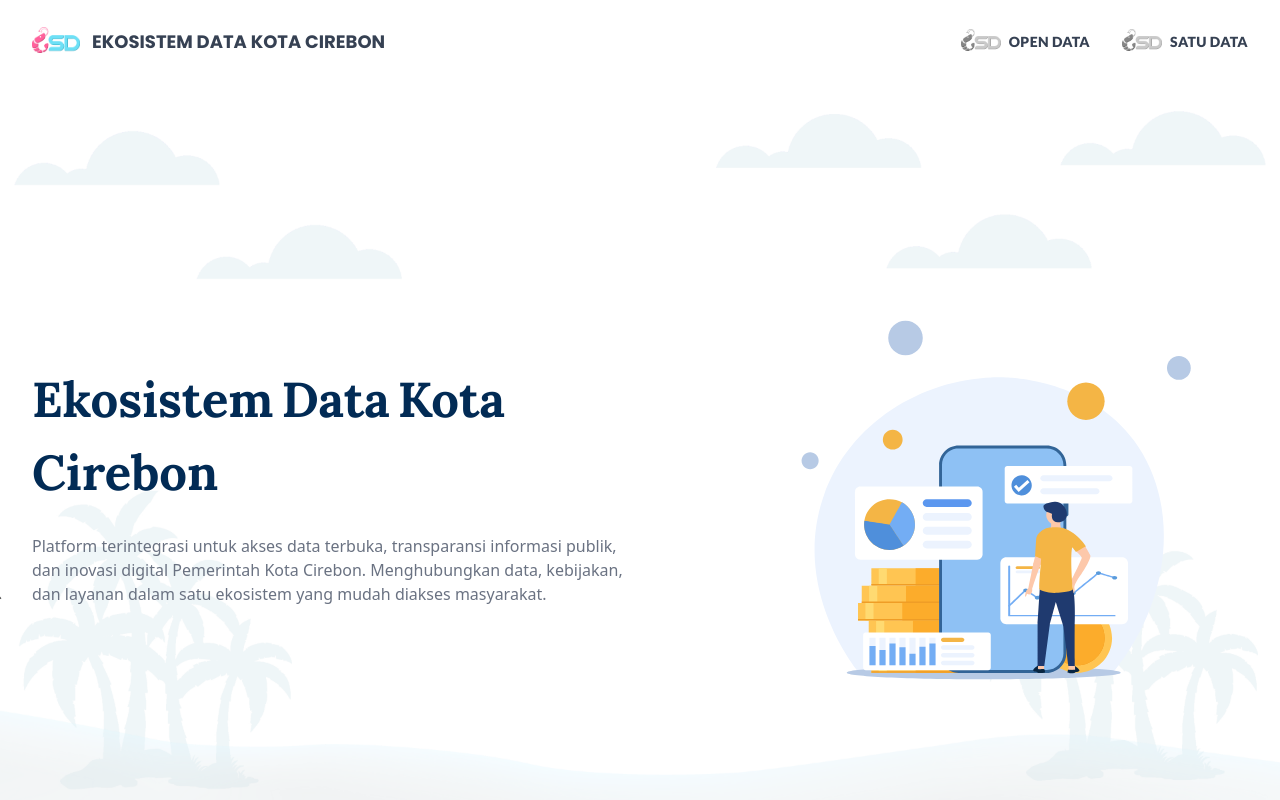
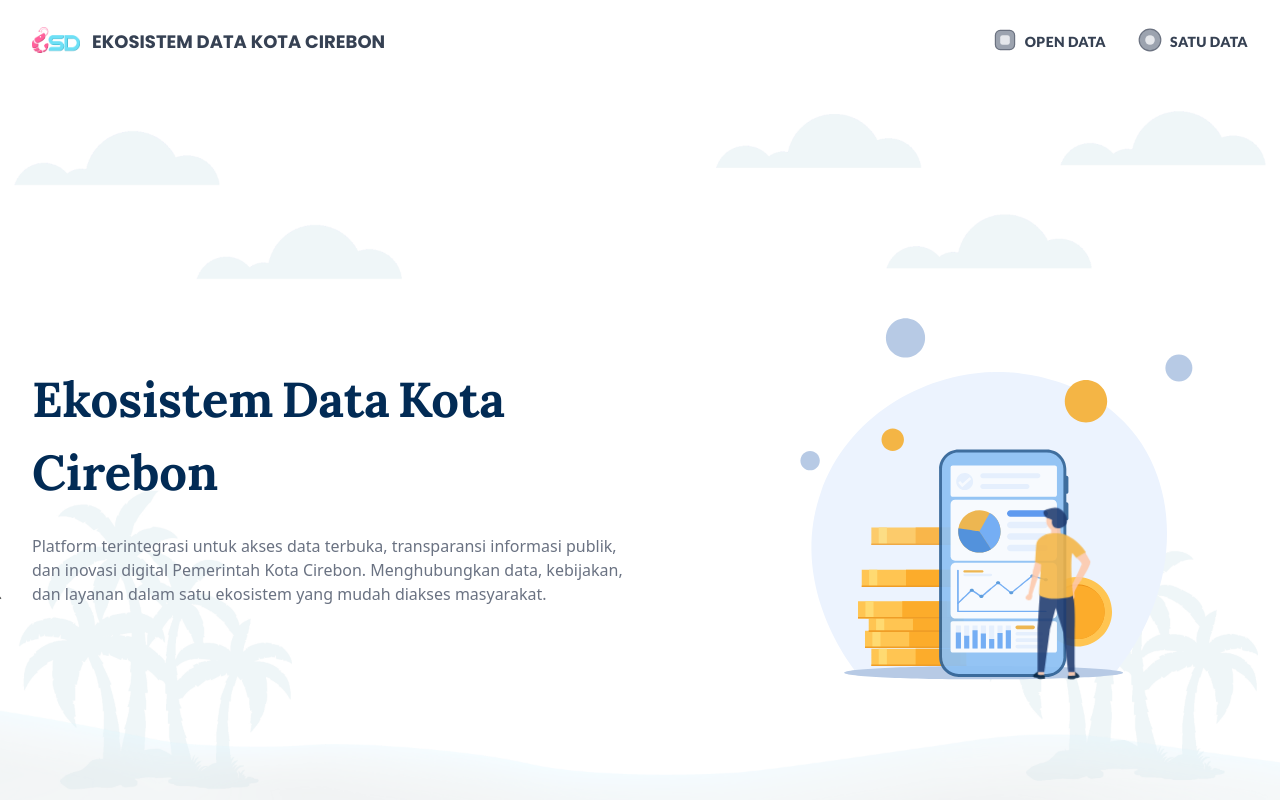
Before and after one commit to yunusffz/landing-page-cirebonkota, a Next.js app: page / in a window 1280 px wide. Shown: the top 800 px of the page. Built offline with nearby package versions, Linux system fonts and the light colour scheme; no server answers.

Commit message:
fix: add state active menu navbar

```diff
--- a/app/page.tsx
+++ b/app/page.tsx
@@ -1,11 +1,13 @@
 import HeroSection from '@/components/sections/hero-section';
 import OpenDataSection from '@/components/sections/open-data-section';
+import SatuDataSection from '@/components/sections/satu-data-section';
 
 export default function Home() {
   return (
     <div className="min-h-screen">
       <HeroSection />
       <OpenDataSection />
+      <SatuDataSection />
     </div>
   );
 }
--- a/components/navbar.tsx
+++ b/components/navbar.tsx
@@ -12,14 +12,124 @@ interface NavbarProps {
 export function Navbar({ className }: NavbarProps) {
   const [isScrolled, setIsScrolled] = React.useState(false);
   const [isMobileMenuOpen, setIsMobileMenuOpen] = React.useState(false);
+  const [activeSection, setActiveSection] = React.useState<string>('');
 
   React.useEffect(() => {
     const handleScroll = () => {
       setIsScrolled(window.scrollY > 10);
+
+      // Fallback scroll-based section detection
+      const openDataSection = document.getElementById('open-data');
+      const satuDataSection = document.getElementById('satu-data');
+
+      // If we're at the very top (hero section), clear active section
+      if (window.scrollY < 50) {
+        setActiveSection('');
+        return;
+      }
+
+      if (openDataSection && satuDataSection) {
+        const openDataRect = openDataSection.getBoundingClientRect();
+        const satuDataRect = satuDataSection.getBoundingClientRect();
+
+        // Check which section is more visible - only activate if section is significantly in view
+        const openDataVisible =
+          openDataRect.top < window.innerHeight * 0.3 &&
+          openDataRect.bottom > window.innerHeight * 0.3;
+        const satuDataVisible =
+          satuDataRect.top < window.innerHeight * 0.3 &&
+          satuDataRect.bottom > window.innerHeight * 0.3;
+
+        if (satuDataVisible) {
+          setActiveSection('satu-data');
+        } else if (openDataVisible) {
+          setActiveSection('open-data');
+        } else {
+          // If neither section is significantly visible, clear active section
+          setActiveSection('');
+        }
+      }
     };
 
     window.addEventListener('scroll', handleScroll);
     return () => window.removeEventListener('scroll', handleScroll);
+  }, []);
+
+  // Intersection Observer for active section detection
+  React.useEffect(() => {
+    const observerOptions = {
+      root: null,
+      rootMargin: '-10% 0px -10% 0px',
+      threshold: 0.5,
+    };
+
+    const observerCallback = (entries: IntersectionObserverEntry[]) => {
+      let hasIntersectingSection = false;
+
+      entries.forEach(entry => {
+        if (entry.isIntersecting) {
+          const sectionId = entry.target.id;
+          console.log('Active section:', sectionId); // Debug log
+          setActiveSection(sectionId);
+          hasIntersectingSection = true;
+        }
+      });
+
+      // If no section is intersecting and we're near the top, clear active section
+      if (!hasIntersectingSection && window.scrollY < 100) {
+        setActiveSection('');
+      }
+    };
+
+    const observer = new IntersectionObserver(
+      observerCallback,
+      observerOptions
+    );
+
+    // Use MutationObserver to watch for when sections are added
+    const mutationObserver = new MutationObserver(() => {
+      const openDataSection = document.getElementById('open-data');
+      const satuDataSection = document.getElementById('satu-data');
+
+      if (openDataSection && !openDataSection.hasAttribute('data-observed')) {
+        observer.observe(openDataSection);
+        openDataSection.setAttribute('data-observed', 'true');
+        console.log('Open Data section observed');
+      }
+
+      if (satuDataSection && !satuDataSection.hasAttribute('data-observed')) {
+        observer.observe(satuDataSection);
+        satuDataSection.setAttribute('data-observed', 'true');
+        console.log('Satu Data section observed');
+      }
+    });
+
+    // Start observing the document body for changes
+    mutationObserver.observe(document.body, {
+      childList: true,
+      subtree: true,
+    });
+
+    // Also try immediately
+    const openDataSection = document.getElementById('open-data');
+    const satuDataSection = document.getElementById('satu-data');
+
+    if (openDataSection) {
+      observer.observe(openDataSection);
+      openDataSection.setAttribute('data-observed', 'true');
+    }
+    if (satuDataSection) {
+      observer.observe(satuDataSection);
+      satuDataSection.setAttribute('data-observed', 'true');
+    }
+
+    return () => {
+      mutationObserver.disconnect();
+      const openDataSection = document.getElementById('open-data');
+      const satuDataSection = document.getElementById('satu-data');
+      if (openDataSection) observer.unobserve(openDataSection);
+      if (satuDataSection) observer.unobserve(satuDataSection);
+    };
   }, []);
 
   return (
@@ -54,26 +164,75 @@ export function Navbar({ className }: NavbarProps) {
           <div className="hidden lg:flex items-center space-x-8 font-extrabold">
             <Link
               href="#open-data"
-              className="flex items-center space-x-2 text-gray-700 hover:text-blue-600 transition-colors duration-200 font-lato text-sm uppercase tracking-wide"
+              className={cn(
+                'flex items-center space-x-2 transition-colors duration-200 font-lato text-sm uppercase tracking-wide',
+                activeSection === 'open-data'
+                  ? 'text-blue-600'
+                  : 'text-gray-700 hover:text-blue-600'
+              )}
             >
-              <Image
-                src="/logo-gray.png"
-                alt="Open Data"
-                width={40}
-                height={40}
-              />
+              <svg
+                width={24}
+                height={24}
+                viewBox="0 0 40 40"
+                className="cursor-pointer transition-colors duration-200"
+              >
+                <rect
+                  x="4"
+                  y="4"
+                  width="32"
+                  height="32"
+                  rx="8"
+                  fill={activeSection === 'open-data' ? '#1976D2' : '#9ca3af'}
+                  stroke={activeSection === 'open-data' ? '#1d4ed8' : '#6b7280'}
+                  strokeWidth="2"
+                  className="transition-colors duration-200"
+                />
+                <rect
+                  x="12"
+                  y="12"
+                  width="16"
+                  height="16"
+                  rx="4"
+                  fill={activeSection === 'open-data' ? '#ffffff' : '#e5e7eb'}
+                  className="transition-colors duration-200"
+                />
+              </svg>
+
               <span className="mt-1">Open Data</span>
             </Link>
             <Link
               href="#satu-data"
-              className="flex items-center space-x-2 text-gray-700 hover:text-blue-600 transition-colors duration-200 font-lato text-sm uppercase tracking-wide"
+              className={cn(
+                'flex items-center space-x-2 transition-colors duration-200 font-lato text-sm uppercase tracking-wide',
+                activeSection === 'satu-data'
+                  ? 'text-blue-600'
+                  : 'text-gray-700 hover:text-blue-600'
+              )}
             >
-              <Image
-                src="/logo-gray.png"
-                alt="Open Data"
-                width={40}
-                height={40}
-              />
+              <svg
+                width={24}
+                height={24}
+                viewBox="0 0 40 40"
+                className="cursor-pointer transition-colors duration-200"
+              >
+                <circle
+                  cx="20"
+                  cy="20"
+                  r="18"
+                  fill={activeSection === 'satu-data' ? '#1976D2' : '#9ca3af'}
+                  stroke={activeSection === 'satu-data' ? '#1d4ed8' : '#6b7280'}
+                  strokeWidth="2"
+                  className="transition-colors duration-200"
+                />
+                <circle
+                  cx="20"
+                  cy="20"
+                  r="8"
+                  fill={activeSection === 'satu-data' ? '#ffffff' : '#e5e7eb'}
+                  className="transition-colors duration-200"
+                />
+              </svg>
               <span className="mt-1">Satu Data</span>
             </Link>
           </div>
@@ -116,28 +275,88 @@ export function Navbar({ className }: NavbarProps) {
               <div className="pt-4 pb-2 space-y-3">
                 <Link
                   href="#open-data"
-                  className="flex items-center space-x-3 px-3 py-2 text-gray-700 hover:text-blue-600 hover:bg-blue-50 rounded-md transition-colors duration-200 font-lato text-sm uppercase tracking-wide"
+                  className={cn(
+                    'flex items-center space-x-3 px-3 py-2 hover:bg-blue-50 rounded-md transition-colors duration-200 font-lato text-sm uppercase tracking-wide',
+                    activeSection === 'open-data'
+                      ? 'text-blue-600 bg-blue-50'
+                      : 'text-gray-700 hover:text-blue-600'
+                  )}
                   onClick={() => setIsMobileMenuOpen(false)}
                 >
-                  <Image
-                    src="/logo-gray.png"
-                    alt="Open Data"
-                    width={40}
-                    height={40}
-                  />
+                  <svg
+                    width={24}
+                    height={24}
+                    viewBox="0 0 40 40"
+                    className="cursor-pointer transition-colors duration-200"
+                  >
+                    <rect
+                      x="4"
+                      y="4"
+                      width="32"
+                      height="32"
+                      rx="8"
+                      fill={
+                        activeSection === 'open-data' ? '#1976D2' : '#9ca3af'
+                      }
+                      stroke={
+                        activeSection === 'open-data' ? '#1d4ed8' : '#6b7280'
+                      }
+                      strokeWidth="2"
+                      className="transition-colors duration-200"
+                    />
+                    <rect
+                      x="12"
+                      y="12"
+                      width="16"
+                      height="16"
+                      rx="4"
+                      fill={
+                        activeSection === 'open-data' ? '#ffffff' : '#e5e7eb'
+                      }
+                      className="transition-colors duration-200"
+                    />
+                  </svg>
                   <span>Open Data</span>
                 </Link>
                 <Link
                   href="#satu-data"
-                  className="flex items-center space-x-3 px-3 py-2 text-gray-700 hover:text-blue-600 hover:bg-blue-50 rounded-md transition-colors duration-200 font-lato text-sm uppercase tracking-wide"
+                  className={cn(
+                    'flex items-center space-x-3 px-3 py-2 hover:bg-blue-50 rounded-md transition-colors duration-200 font-lato text-sm uppercase tracking-wide',
+                    activeSection === 'satu-data'
+                      ? 'text-blue-600 bg-blue-50'
+                      : 'text-gray-700 hover:text-blue-600'
+                  )}
                   onClick={() => setIsMobileMenuOpen(false)}
                 >
-                  <Image
-                    src="/logo-gray.png"
-                    alt="Open Data"
-                    width={40}
-                    height={40}
-                  />
+                  <svg
+                    width={24}
+                    height={24}
+                    viewBox="0 0 40 40"
+                    className="cursor-pointer transition-colors duration-200"
+                  >
+                    <circle
+                      cx="20"
+                      cy="20"
+                      r="18"
+                      fill={
+                        activeSection === 'satu-data' ? '#1976D2' : '#9ca3af'
+                      }
+                      stroke={
+                        activeSection === 'satu-data' ? '#1d4ed8' : '#6b7280'
+                      }
+                      strokeWidth="2"
+                      className="transition-colors duration-200"
+                    />
+                    <circle
+                      cx="20"
+                      cy="20"
+                      r="8"
+                      fill={
+                        activeSection === 'satu-data' ? '#ffffff' : '#e5e7eb'
+                      }
+                      className="transition-colors duration-200"
+                    />
+                  </svg>
                   <span>Satu Data</span>
                 </Link>
               </div>
--- a/components/sections/open-data-section.tsx
+++ b/components/sections/open-data-section.tsx
@@ -55,6 +55,7 @@ export default function OpenDataSection() {
 
   return (
     <MotionSection
+      id="open-data"
       className="bg-[#2E91DB] relative min-h-screen"
       style={{ height: sectionHeight }}
       initial="hidden"
--- a/components/sections/satu-data-section.tsx
+++ b/components/sections/satu-data-section.tsx
@@ -51,6 +51,7 @@ export default function SatuDataSection() {
 
   return (
     <MotionSection
+      id="satu-data"
       className="bg-[#2E91DB] relative"
       style={{ height: sectionHeight }}
       initial="hidden"
```
